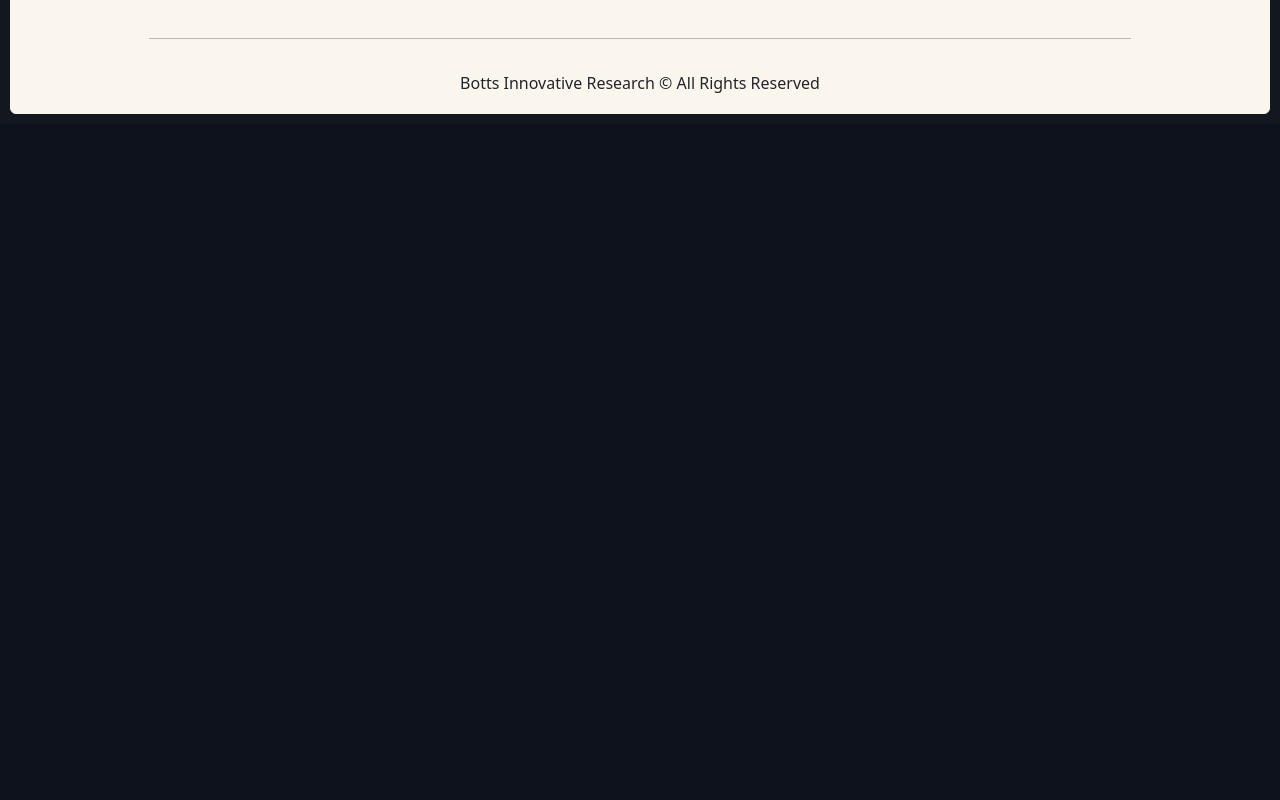
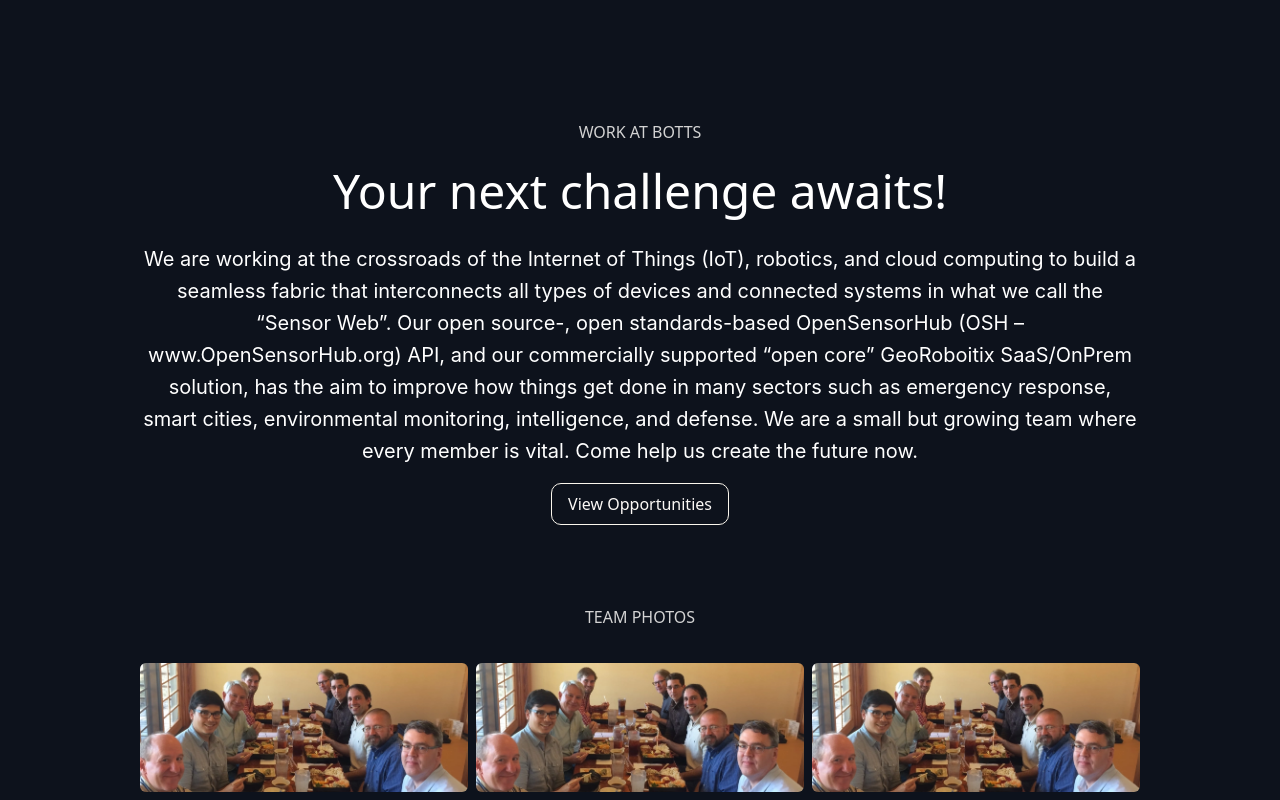
Before and after one commit to kalynstricklin/botts-site, a Vue app: page /company in a window 1280 px wide. Shown: the part 1340-2140 px from the top of the page. Before the commit the page ends 1464 px from the top, so only its background shows below. Built offline with nearby package versions, Linux system fonts and the light colour scheme; a web font is replaced by a local one.

Commit message:
updates to company page and added a work at botts

```diff
--- a/src/components/company/OurStory.vue
+++ b/src/components/company/OurStory.vue
@@ -14,7 +14,7 @@
           <div class="col-12 col-lg-10">
             <div class="row mb-3">
               <div class="justify-content-center align-content-center text-white">
-                <h2>Our Story</h2>
+                <h1>Our Story</h1>
               </div>
             </div>
             <ul class="timeline">
@@ -147,5 +147,6 @@
 }
 p {
   color: #faf6ed;
+  font-size: 1.25rem;
 }
 </style>
--- /dev/null
+++ b/src/components/company/WorkAtBotts.vue
@@ -0,0 +1,29 @@
+<script setup>
+
+</script>
+
+<template>
+<div class="container-fluid">
+  <div class="row py-5">
+    <div class="text-center justify-content-center align-content-center text-white">
+      <span class="" style="color: lightgray">WORK AT BOTTS</span>
+
+      <h1 class="mt-3">Your next challenge awaits!</h1>
+
+      <p class="mt-4">
+        We are working at the crossroads of the Internet of Things (IoT), robotics, and cloud computing to build a seamless fabric that interconnects all types of devices and connected systems in what we call the “Sensor Web”. Our open source-, open standards-based OpenSensorHub (OSH – www.OpenSensorHub.org) API, and our commercially supported “open core” GeoRoboitix SaaS/OnPrem solution, has the aim to improve how things get done in many sectors such as emergency response, smart cities, environmental monitoring, intelligence, and defense. We are a small but growing team where every member is vital. Come help us create the future now.
+      </p>
+      <b-button class="white-button" href="/jobs">View Opportunities</b-button>
+    </div>
+  </div>
+</div>
+</template>
+
+<style scoped>
+h1{
+  font-size: 3rem;
+}
+p{
+  font-size: 1.25rem;
+}
+</style>
--- a/src/components/homepage/MikeTestimonial.vue
+++ b/src/components/homepage/MikeTestimonial.vue
@@ -12,9 +12,10 @@
           <img :src="mike" alt="Mike image" class="img-fluid headshot" loading="lazy">
           <div class="text-content">
             <p>
-              "The Botts-Inc team has........"
+<!--              "The Botts-Inc team has........"-->
+              Dr. Botts is the creator and chief architect of Sensor Model Language (SensorML), an Open Geospatial Consortium (OGC) technical standard for describing the measurement and processing of observations from any sensor system. He is the chair of the OGC Connected Systems Specification Working Group and has been instrumental in the development and implementation of the OGC SWE architecture.
             </p>
-            <span>--Dr. Mike Botts, Founder & CEO</span>
+            <span>Dr. Mike Botts, Founder & CEO</span>
           </div>
 
         </div>
--- a/src/views/CareersPage.vue
+++ b/src/views/CareersPage.vue
@@ -12,6 +12,7 @@
       </div>
       <JobTitles/>
     </div>
+
   </div>
 </template>
 
--- a/src/views/CompanyPage.vue
+++ b/src/views/CompanyPage.vue
@@ -1,6 +1,8 @@
 <script setup>
 import OurStory from "@/components/company/OurStory.vue";
 import {onMounted} from "vue";
+import WorkAtBotts from "@/components/company/WorkAtBotts.vue";
+import team from "@/assets/team.webp";
 
 onMounted(() => {
   function reveal() {
@@ -27,6 +29,29 @@
   <div>
     <section id="story-timeline" class="reveal">
       <OurStory/>
+    </section>
+
+    <section id="work-at-botts" class="reveal">
+      <WorkAtBotts/>
+    </section>
+
+    <section id="team-pics" class="mb-3 reveal">
+      <div class="container-fluid">
+        <div class="row py-4 m-2">
+          <span class="text-uppercase" style="color: lightgray">Team Photos</span>
+        </div>
+        <div class="row g-2 justify-content-center">
+          <div class="col-12 col-lg-4 col-md-6 col-sm-12">
+            <img :src="team" alt="Team" class="img-fluid rounded">
+          </div>
+          <div class="col-12 col-lg-4 col-md-6 col-sm-12">
+            <img :src="team" alt="Team" class="img-fluid rounded">
+          </div>
+          <div class="col-12 col-lg-4 col-md-6 col-sm-12">
+            <img :src="team" alt="Team" class="img-fluid rounded">
+          </div>
+        </div>
+      </div>
     </section>
 
 <!--    <section id="leadership" class="reveal">-->
--- a/src/views/LearnPage.vue
+++ b/src/views/LearnPage.vue
@@ -8,15 +8,15 @@
 
 onMounted(() => {
   function reveal() {
-    var reveals = document.querySelectorAll(".reveal");
-    for (var i = 0; i < reveals.length; i++) {
-      var windowHeight = window.innerHeight;
-      var elementTop = reveals[i].getBoundingClientRect().top;
-      var elementVisible = 150;
+    let reveals = document.querySelectorAll(".reveal");
+    for (const element of reveals) {
+      let windowHeight = window.innerHeight;
+      let elementTop = element.getBoundingClientRect().top;
+      let elementVisible = 150;
       if (elementTop < windowHeight - elementVisible) {
-        reveals[i].classList.add("active");
+        element.classList.add("active");
       } else {
-        reveals[i].classList.remove("active");
+        element.classList.remove("active");
       }
     }
   }
@@ -33,7 +33,6 @@
     <div class="row py-5">
       <div class="text-center justify-content-center align-content-center text-white">
         <h1>Learn to Build with the OpenSensorHub Platform</h1>
-<!--        <hr/>-->
       </div>
     </div>
 
```
